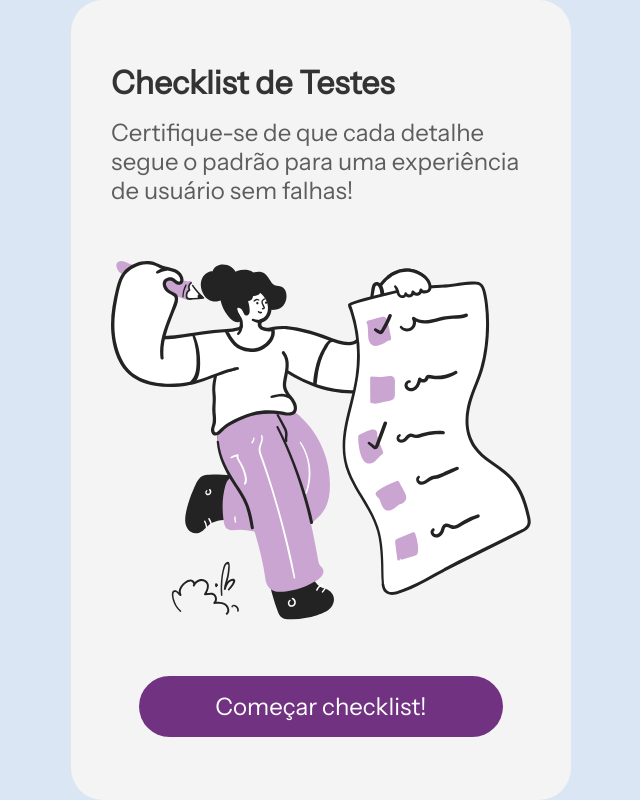
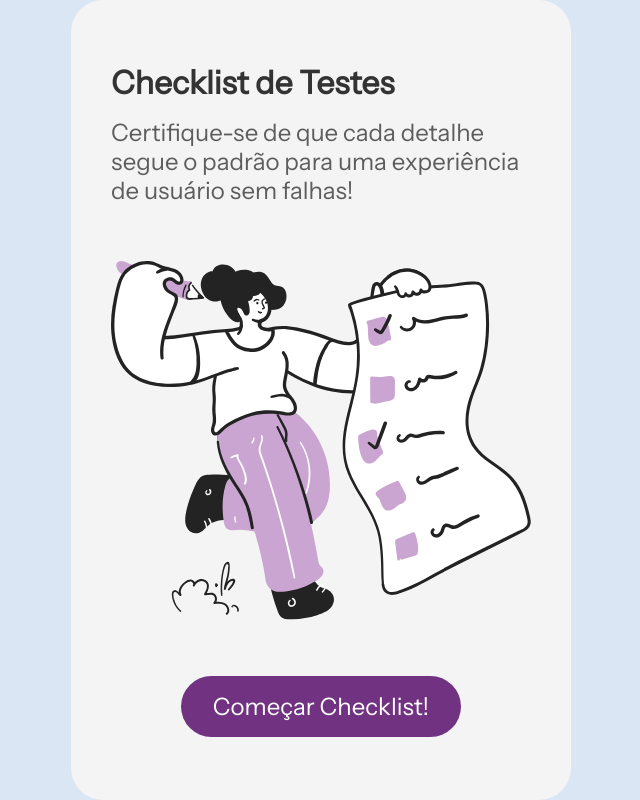
Before and after one commit to bruno-ssilveira/checklist_testes_dev, a React (Vite) app: page / in a window 1280 px wide. Shown: the whole page, without its empty margins (319-959 px from the left). Built offline with nearby package versions, Linux system fonts and the light colour scheme.

Commit message:
Creation of components and constants to a better code and project structer comprehension

```diff
--- /dev/null
+++ b/src/components/primaryButton/primaryButton.jsx
@@ -0,0 +1,12 @@
+import { Button } from "./primaryButton.style";
+import { Link } from "react-router-dom";
+
+function PrimaryButton(props) {
+    return(
+        <Link to={props.caminho}>
+          <Button disabled={props.disable}>{props.texto}</Button>
+        </Link>
+    )
+}
+
+export default PrimaryButton;
--- /dev/null
+++ b/src/components/primaryButton/primaryButton.style.js
@@ -0,0 +1,29 @@
+import styled from "styled-components";
+
+export const Button = styled.button`
+    background-color: ${({ theme }) => theme.COLORS.purple};
+    border: none;
+    color: white;
+    text-align: center;
+    text-decoration: none;
+    padding: 16px 32px;
+    font-size: 24px;
+    border-radius: 50px;
+    min-width: 240px;
+    cursor: pointer;
+
+    &:disabled {
+        background-color: rgba(163, 163, 163, 0.41);
+        cursor: default;
+    }
+
+    &:not(:disabled):hover {
+        background-color: ${({ theme }) => theme.COLORS.lightPurple};
+        transition: background-color 0.5s ease;
+    }
+
+    @media (max-width: 800px) {
+    max-width: 240px;
+    min-width: 180px;
+    }
+`;
--- /dev/null
+++ b/src/constants/themes.js
@@ -0,0 +1,19 @@
+export const COLORS = {
+    purple: "rgb(113, 51, 129)",
+    lightPurple: "rgb(128, 78, 141)",
+    dark_gray: '#5D6275',
+    medium_gray: '#A6ABBC',
+    gray: '#E5ECFC',
+    light_gray: '#F4F7FE',
+    white: '#FFFFFF',
+    green: '#38C682'
+}
+
+export const FONT_SIZE = {
+    xsm: 11,
+    sm: 14,
+    md: 16,
+    lg: 22,
+    xl: 32,
+    xxl: 64
+}
--- a/src/main.jsx
+++ b/src/main.jsx
@@ -8,19 +8,25 @@ import Checklist3 from "./pages/Checklist/checklist3";
 import Checklist4 from "./pages/Checklist/checklist4";
 import Conclusao from "./pages/Conclusao";
 import GlobalStyles from "./styles/globalStyles";
+import { ThemeProvider } from "styled-components";
+import { COLORS, FONT_SIZE } from "./constants/themes";
+
+const theme = { COLORS, FONT_SIZE };
 
 createRoot(document.getElementById("root")).render(
   <StrictMode>
+    <ThemeProvider theme={theme}>
       <HashRouter>
         <Routes>
           <Route path="/" element={<Home />} />
-        <Route path="/checklist/checklist1.jsx" element={<Checklist1 />} />
-        <Route path="/checklist/checklist2.jsx" element={<Checklist2 />} />
-        <Route path="/checklist/checklist3.jsx" element={<Checklist3 />} />
-        <Route path="/checklist/checklist4.jsx" element={<Checklist4 />} />
+          <Route path="/checklist/checklist1" element={<Checklist1 />} />
+          <Route path="/checklist/checklist2" element={<Checklist2 />} />
+          <Route path="/checklist/checklist3" element={<Checklist3 />} />
+          <Route path="/checklist/checklist4" element={<Checklist4 />} />
           <Route path="/conclusao" element={<Conclusao />} />
         </Routes>
         <GlobalStyles />
       </HashRouter>
+    </ThemeProvider>
   </StrictMode>
 );
--- a/src/pages/Checklist/checklist1.jsx
+++ b/src/pages/Checklist/checklist1.jsx
@@ -1,6 +1,6 @@
-import React, { useState } from 'react';
-import { Link } from 'react-router-dom';
-import { Title, Navigation, Description, ItemDescription, ChecklistContainer, ItemContainer, ItemText, Checkbox, Subtitle, Container, DivTexts, Button, ButtonSecondary} from './styles';
+import { React, useState } from 'react';
+import { Title, Navigation, Description, ItemDescription, ChecklistContainer, ItemContainer, ItemText, Checkbox, Subtitle, Container, DivTexts, ButtonSecondary} from './styles';
+import PrimaryButton from "../../components/primaryButton/primaryButton";
 
 function Checklist1() {
     const [checkedItems, setCheckedItems] = useState({});
@@ -131,9 +131,7 @@ function Checklist1() {
 
             <Navigation>
                 <ButtonSecondary>Voltar</ButtonSecondary>
-                <Link to="/checklist/checklist2.jsx">
-                    <Button disabled={!allChecked}>Avançar!</Button>
-                </Link>
+                <PrimaryButton caminho="/checklist/checklist2" texto="Avançar!" disable={!allChecked}/>
             </Navigation>
         </Container>
     );
--- a/src/pages/Checklist/checklist2.jsx
+++ b/src/pages/Checklist/checklist2.jsx
@@ -1,6 +1,7 @@
-import React, { useState } from 'react';
+import { React, useState } from 'react';
+import { Container, DivTexts, Button, ButtonSecondary, Title, Navigation, Description, ItemDescription, ChecklistContainer, ItemContainer, ItemText, Checkbox, Subtitle } from './styles';
+import PrimaryButton from "../../components/primaryButton/primaryButton";
 import { Link } from 'react-router-dom';
-import { Container, DivTexts, Button, ButtonSecondary, Title, Navigation, Description, ItemDescription, ChecklistContainer, ItemContainer, ItemText, Checkbox, Subtitle } from './styles';
 
 function Checklist2() {
     const [checkedItems, setCheckedItems] = useState({});
@@ -130,12 +131,10 @@ function Checklist2() {
             </ChecklistContainer>
 
             <Navigation>
-                <Link to="/checklist/checklist1.jsx">
+                <Link to="/checklist/checklist1">
                     <ButtonSecondary>Voltar</ButtonSecondary>
                 </Link>
-                <Link to="/checklist/checklist3.jsx">
-                    <Button disabled={!allChecked}>Avançar!</Button>
-                </Link>
+                <PrimaryButton caminho="/checklist/checklist3" texto="Avançar!" disable={!allChecked}/>
             </Navigation>
         </Container>
     );
--- a/src/pages/Checklist/checklist3.jsx
+++ b/src/pages/Checklist/checklist3.jsx
@@ -1,6 +1,7 @@
-import React, { useState } from 'react';
+import { React, useState } from 'react';
+import { Title, Navigation, Description, ItemDescription, ChecklistContainer, ItemContainer, ItemText, Checkbox, Subtitle, Container,  DivTexts, Button, ButtonSecondary} from './styles';
+import PrimaryButton from "../../components/primaryButton/primaryButton";
 import { Link } from 'react-router-dom';
-import { Title, Navigation, Description, ItemDescription, ChecklistContainer, ItemContainer, ItemText, Checkbox, Subtitle, Container,  DivTexts, Button, ButtonSecondary} from './styles';
 
 function Checklist3() {
     const [checkedItems, setCheckedItems] = useState({});
@@ -114,12 +115,10 @@ function Checklist3() {
             </ChecklistContainer>
 
             <Navigation>
-                <Link to="/checklist/checklist2.jsx">
+                <Link to="/checklist/checklist2">
                     <ButtonSecondary>Voltar</ButtonSecondary>
                 </Link>
-                <Link to="/checklist/checklist4.jsx">
-                    <Button disabled={!allChecked}>Avançar!</Button>
-                </Link>
+                <PrimaryButton caminho="/checklist/checklist4" texto="Avançar!" disable={!allChecked}/>
             </Navigation>
         </Container>
     );
--- a/src/pages/Checklist/checklist4.jsx
+++ b/src/pages/Checklist/checklist4.jsx
@@ -1,6 +1,7 @@
-import React, { useState } from 'react';
+import { React, useState } from 'react';
+import { Title, Navigation, Description, ItemDescription, ChecklistContainer, ItemContainer, ItemText, Checkbox, Subtitle, Container,  DivTexts, Button, ButtonSecondary} from './styles';
+import PrimaryButton from "../../components/primaryButton/primaryButton";
 import { Link } from 'react-router-dom';
-import { Title, Navigation, Description, ItemDescription, ChecklistContainer, ItemContainer, ItemText, Checkbox, Subtitle, Container,  DivTexts, Button, ButtonSecondary} from './styles';
 
 function Checklist4() {
     const [checkedItems, setCheckedItems] = useState({});
@@ -98,12 +99,10 @@ function Checklist4() {
             </ChecklistContainer>
 
             <Navigation>
-                <Link to="/checklist/checklist3.jsx">
+                <Link to="/checklist/checklist3">
                     <ButtonSecondary>Voltar</ButtonSecondary>
                 </Link>
-                <Link to="/conclusao">
-                    <Button disabled={!allChecked}>Avançar!</Button>
-                </Link>
+                <PrimaryButton caminho="/conclusao" texto="Avançar!" disable={!allChecked}/>
             </Navigation>
         </Container>
     );
--- a/src/pages/Conclusao/index.jsx
+++ b/src/pages/Conclusao/index.jsx
@@ -1,7 +1,7 @@
 import React, { useState } from 'react';
-import { Link } from 'react-router-dom';
 import { DivTexts, Title, ChecklistContainer, ItemContainer, ItemText, Checkbox, Subtitle, Container, Button } from './styles';
 import Gif from '../../assets/gif';
+import PrimaryButton from "../../components/primaryButton/primaryButton";
 
 function Conclusao() {
   return (
@@ -14,9 +14,8 @@ function Conclusao() {
         </DivTexts>
 
         <Gif />
-        <Link to="/checklist/checklist1.jsx">
-          <Button>Iniciar outro checklist!</Button>
-        </Link>
+
+        <PrimaryButton caminho="/checklist/checklist1" texto="Iniciar outro checklist!" />
 
       </Container>
    </div>
--- a/src/pages/Home/index.jsx
+++ b/src/pages/Home/index.jsx
@@ -1,7 +1,8 @@
 import React, { useState } from 'react';
 import { Link } from 'react-router-dom';
-import { DivTexts, Title, ChecklistContainer, ItemContainer, ItemText, Checkbox, Subtitle, Container, Button } from './styles';
+import { DivTexts, Title, ChecklistContainer, ItemContainer, ItemText, Checkbox, Subtitle, Container} from './styles';
 import SVGpersonCheck from '../../assets/personCheck';
+import PrimaryButton from "../../components/primaryButton/primaryButton";
 
 function Home() {
   return (
@@ -14,9 +15,8 @@ function Home() {
         </DivTexts>
 
         <SVGpersonCheck />
-        <Link to="/checklist/checklist1.jsx">
-          <Button>Começar checklist!</Button>
-        </Link>
+
+        <PrimaryButton caminho="../checklist/checklist1" texto="Começar Checklist!"/>
 
       </Container>
    </div>
--- a/src/pages/Home/styles.js
+++ b/src/pages/Home/styles.js
@@ -39,19 +39,6 @@ export const SVGpersonCheck = styled.svg`
   height: auto;
 `;
 
-export const Button = styled.button`
-  background-color:rgb(113, 51, 129);
-  border: none;
-  color: white;
-  text-align: center;
-  text-decoration: none;
-  padding: 16px 32px;
-  font-size: 24px;
-  border-radius: 50px;
-  width: 364px;
-  cursor: pointer;
-`;
-
 export const ChecklistContainer = styled.div`
   padding: 20px;
   max-width: 600px;
```
Also changed, not shown: 1 other file (tests, documents, lock files or other folders). Lines whose indentation alone changed are shown as unchanged.
